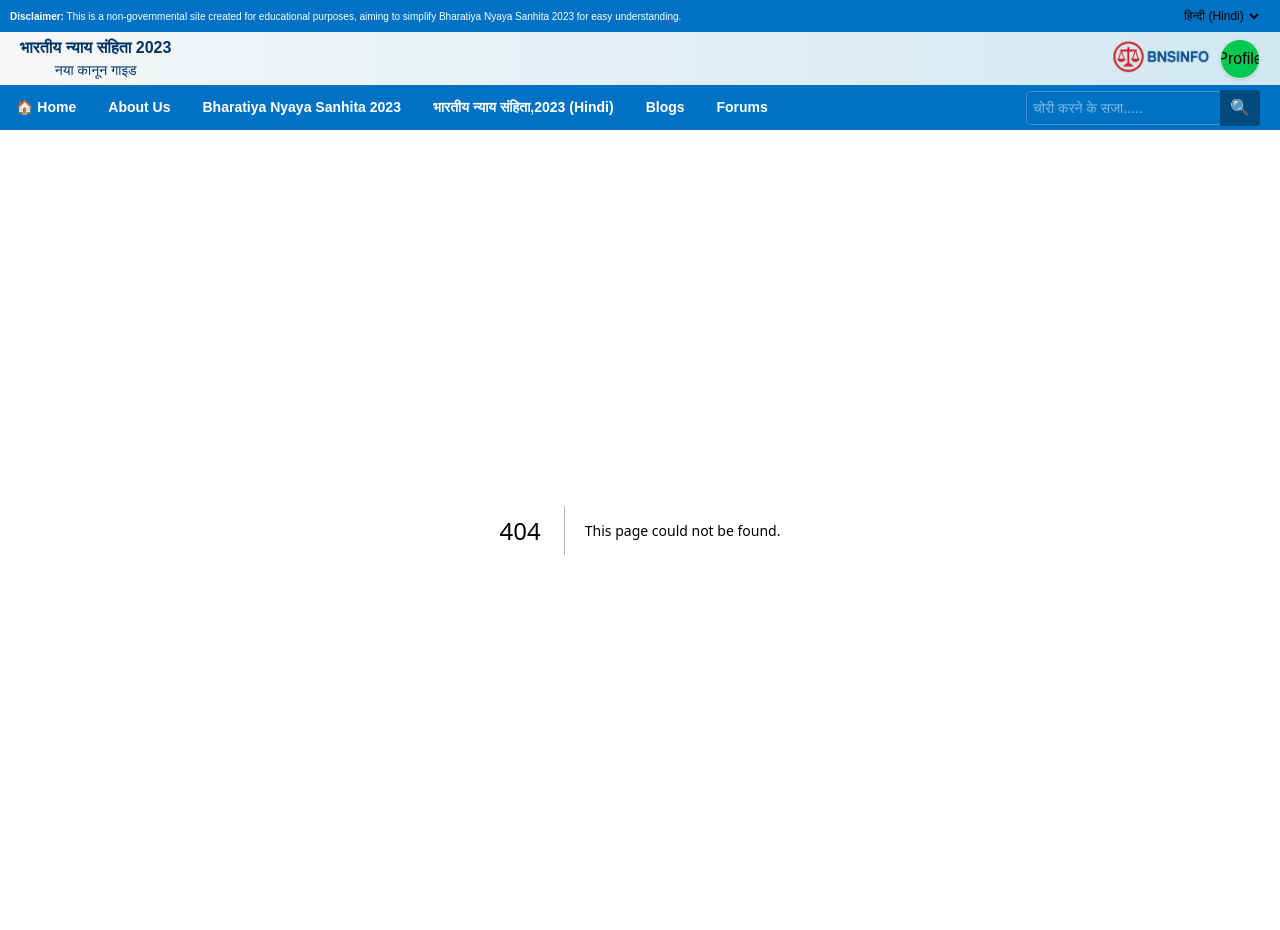
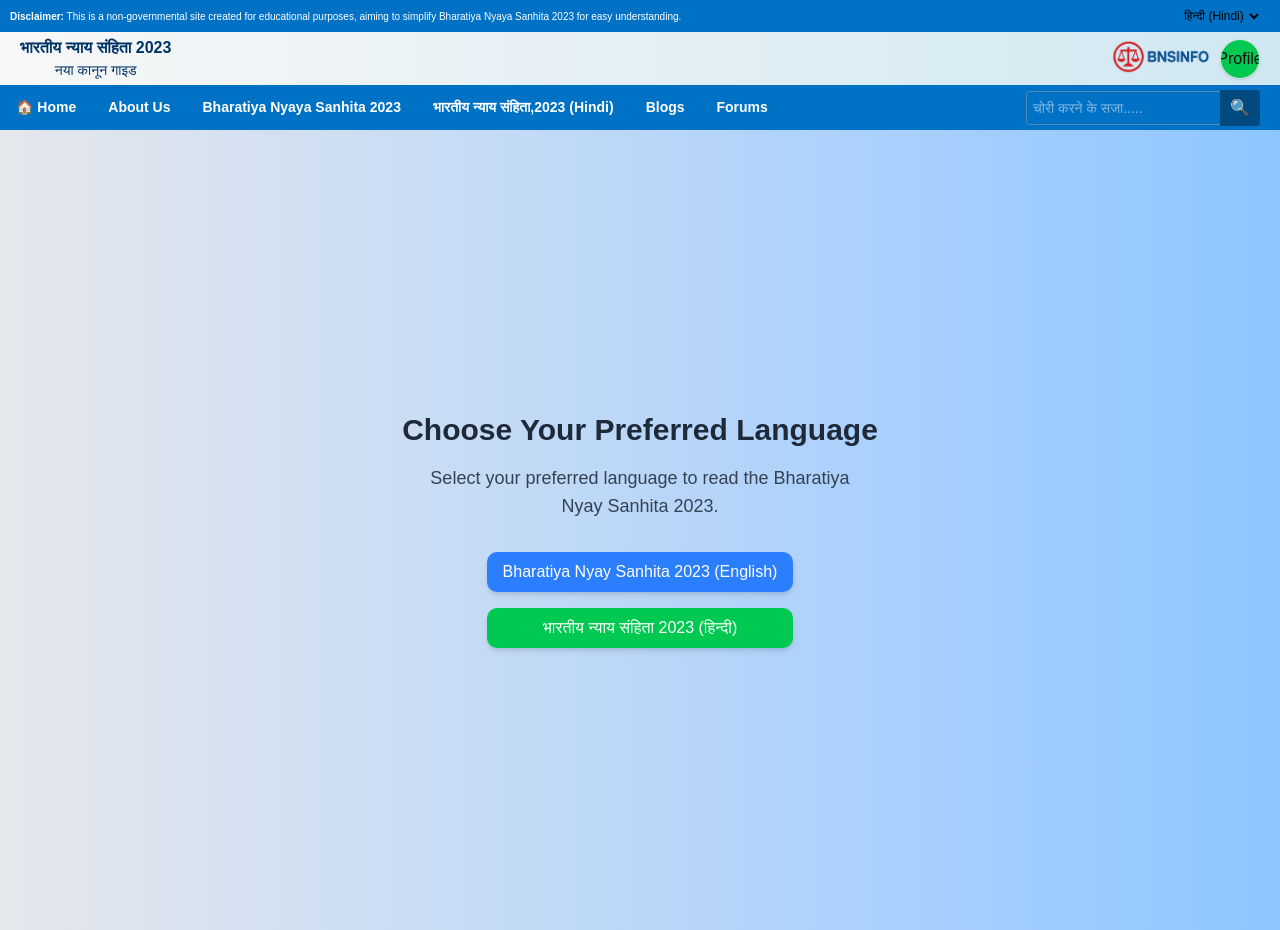
Before and after one commit to parvezpl/bnsinfo, a Next.js app: page /bns/mainpage in a window 1280 px wide. Before the commit this address had no page. Built offline with nearby package versions, Linux system fonts and the light colour scheme.

Commit message:
maingae and bnshome

```diff
--- a/src/app/bns/ai_search/page.jsx
+++ b/src/app/bns/ai_search/page.jsx
@@ -63,14 +63,14 @@ export default function BnsSearchPage() {
 
     return (
         <div className="min-h-screen flex flex-col items-center justify-start bg-gray-100 p-4">
-            <motion.h1
+            {/* <motion.h1
                 initial={{ opacity: 0, y: -20 }}
                 animate={{ opacity: 1, y: 0 }}
                 transition={{ duration: 0.5 }}
                 className="text-6xl font-bold text-gray-800 mb-8 mt-8"
             >
                 BNS INFO
-            </motion.h1>
+            </motion.h1> */}
 
             <form onSubmit={handleSearch} className="w-full max-w-xl flex items-center space-x-4 mb-8">
                 <Input
--- /dev/null
+++ b/src/app/bns/bnshome/pages.jsx
@@ -0,0 +1,25 @@
+import Link from 'next/link'
+import React from 'react'
+
+export default function Page() {
+  return (
+    <div className="h-[100vh] w-full flex flex-col justify-center items-center bg-gradient-to-r from-gray-200 to-blue-300 text-center px-4">
+      <h1 className="text-3xl font-bold mb-4 text-gray-800">Choose Your Preferred Language</h1>
+      <p className="text-lg text-gray-700 mb-8 max-w-md">
+        Select your preferred language to read the Bharatiya Nyay Sanhita 2023.
+      </p>
+      <div className="flex flex-col gap-4">
+        <Link href="/bns/mainpage/en">
+          <div className="bg-blue-500 text-white px-4 py-2 rounded-lg hover:bg-blue-600 transition-transform transform hover:scale-105 cursor-pointer shadow-md">
+            Bharatiya Nyay Sanhita 2023 (English)
+          </div>
+        </Link>
+        <Link href="/bns/mainpage/hi">
+          <div className="bg-green-500 text-white px-4 py-2 rounded-lg hover:bg-green-600 transition-transform transform hover:scale-105 cursor-pointer shadow-md">
+            भारतीय न्याय संहिता 2023 (हिन्दी)
+          </div>
+        </Link>
+      </div>
+    </div>
+  )
+}
--- /dev/null
+++ b/src/app/bns/mainpage/page.jsx
@@ -0,0 +1,25 @@
+import Link from 'next/link'
+import React from 'react'
+
+export default function Page() {
+  return (
+    <div className="h-[100vh] w-full flex flex-col justify-center items-center bg-gradient-to-r from-gray-200 to-blue-300 text-center px-4">
+      <h1 className="text-3xl font-bold mb-4 text-gray-800">Choose Your Preferred Language</h1>
+      <p className="text-lg text-gray-700 mb-8 max-w-md">
+        Select your preferred language to read the Bharatiya Nyay Sanhita 2023.
+      </p>
+      <div className="flex flex-col gap-4">
+        <Link href="/bns/mainpage/en">
+          <div className="bg-blue-500 text-white px-4 py-2 rounded-lg hover:bg-blue-600 transition-transform transform hover:scale-105 cursor-pointer shadow-md">
+            Bharatiya Nyay Sanhita 2023 (English)
+          </div>
+        </Link>
+        <Link href="/bns/mainpage/hi">
+          <div className="bg-green-500 text-white px-4 py-2 rounded-lg hover:bg-green-600 transition-transform transform hover:scale-105 cursor-pointer shadow-md">
+            भारतीय न्याय संहिता 2023 (हिन्दी)
+          </div>
+        </Link>
+      </div>
+    </div>
+  )
+}
```
